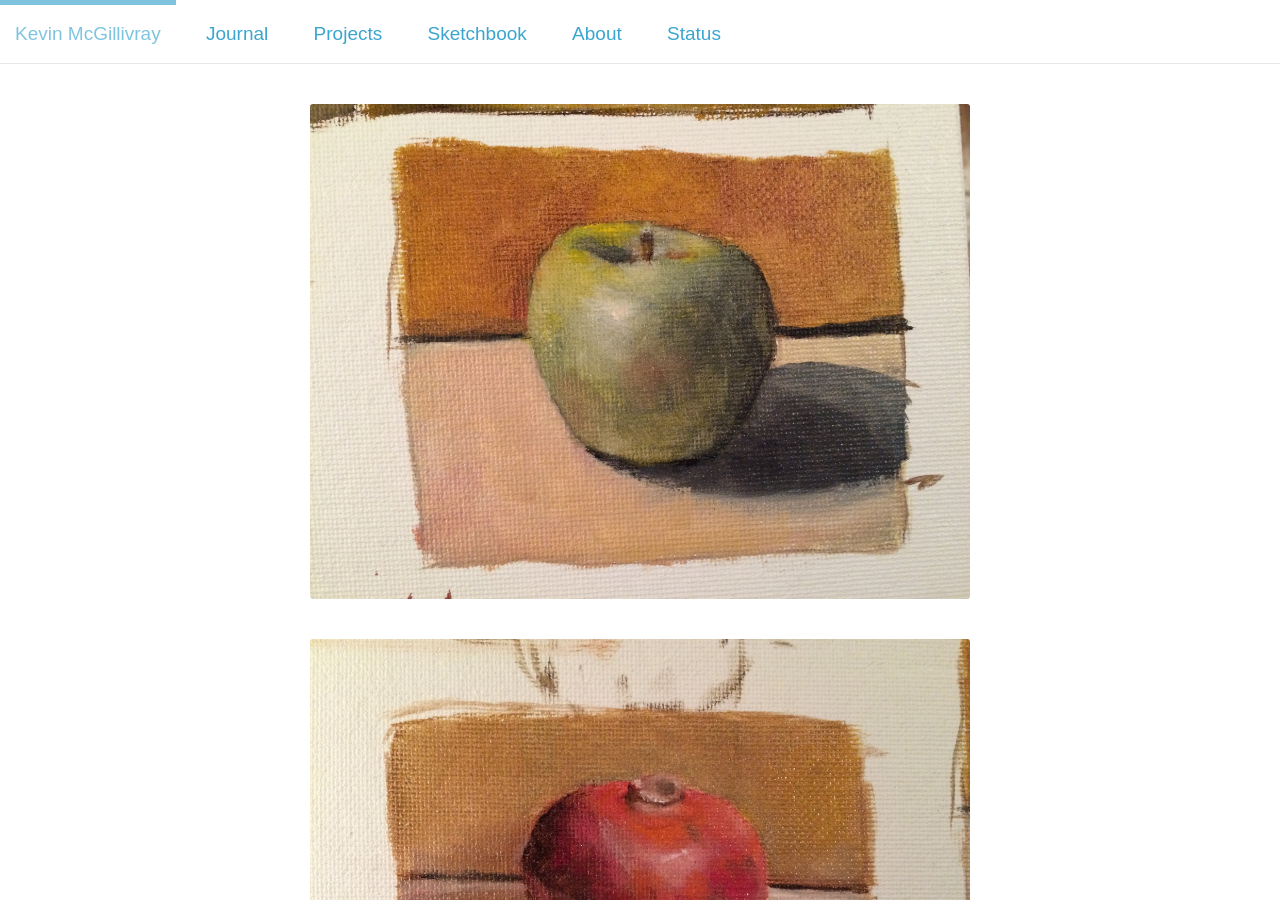
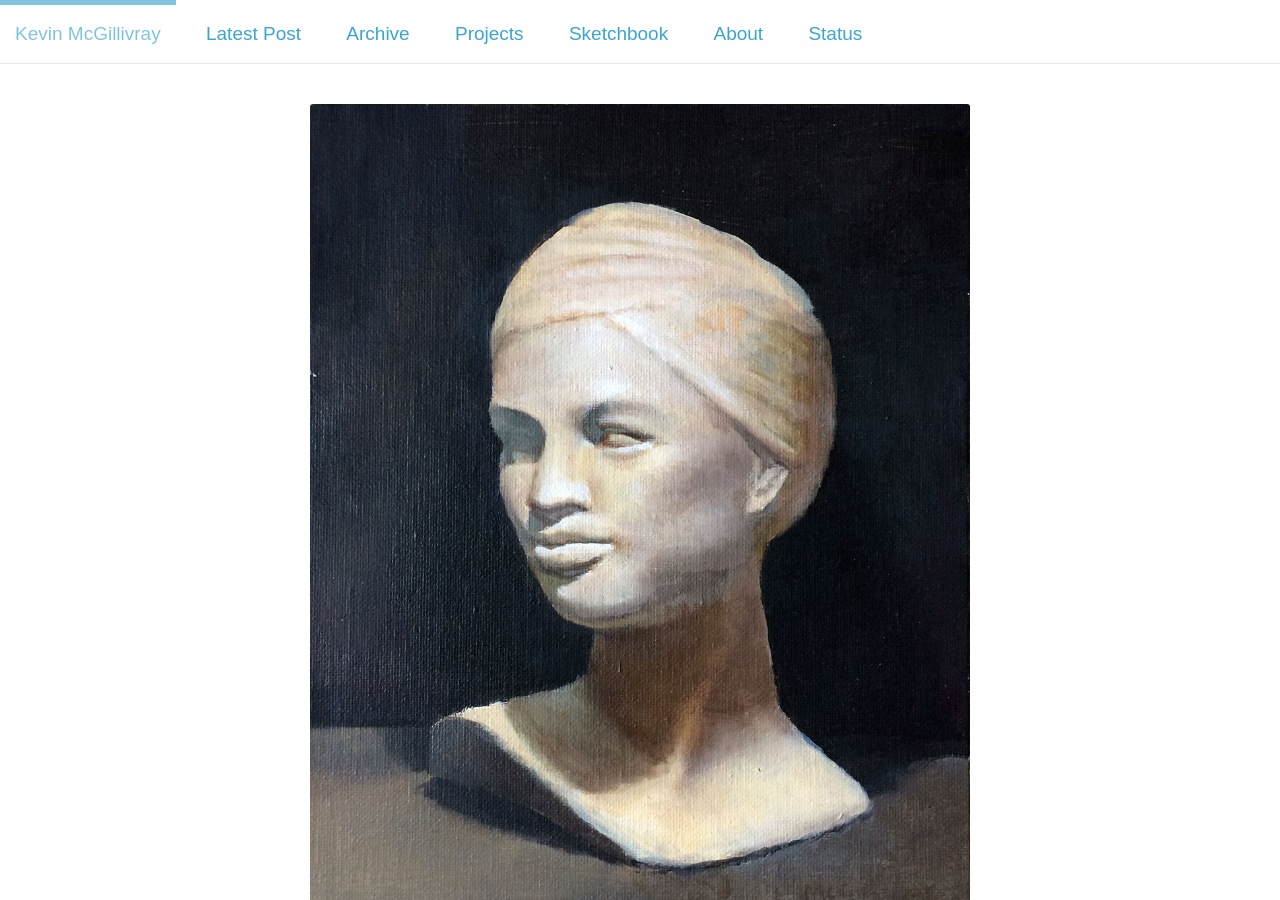
Before and after one commit to kmcgillivray/kmcgillivray.github.io, a Jekyll site: the page built from sketchbook/index.md, in a window 1280 px wide and 900 px high. Built offline with Jekyll 4.4.1, drawn with Linux system fonts in a browser that asks for light colours; nearby versions of some CDN libraries.

Commit message:
Add to sketchbook

```diff
--- a/_includes/navigation.html
+++ b/_includes/navigation.html
@@ -4,8 +4,11 @@
   		  <nav class="nav-menu">
   		  	<ul>
             <li>
-              <a href="/">Journal</a>
+              <a href="/">Latest Post</a>
             </li>
+						<li>
+							<a href="/archive">Archive</a>
+						</li>
             <li>
               <a href="/projects">Projects</a>
             </li>
--- a/sketchbook/index.md
+++ b/sketchbook/index.md
@@ -3,6 +3,8 @@
 title: Sketchbook
 ---
 
+![Statue](/img/statue-final.jpg)
+![Stromae](/img/stromae.jpg)
 ![Apple](/img/apple.jpg)
 ![Pomegranate](/img/pomegranate.jpg)
 ![Pear](/img/pear.jpg)
```
Also changed, not shown: img/statue-final.jpg (added), img/stromae.jpg (added).
